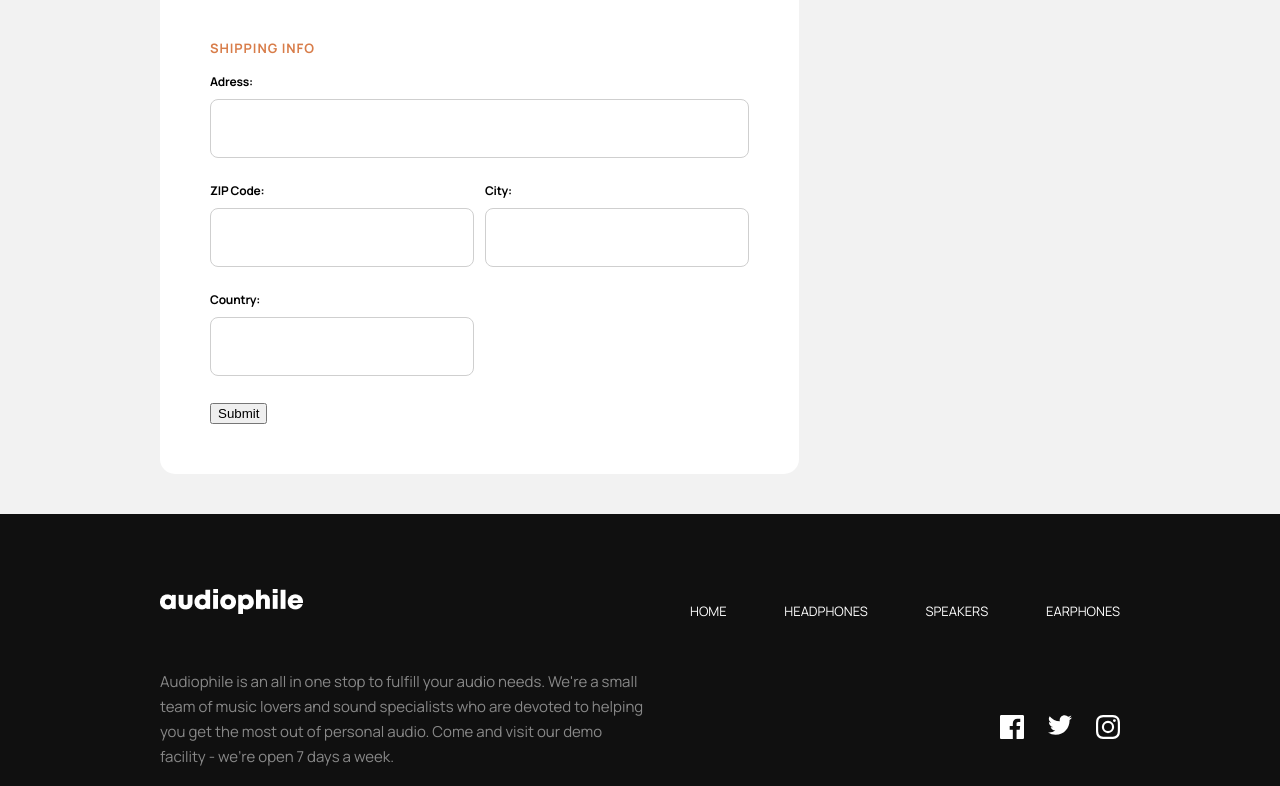
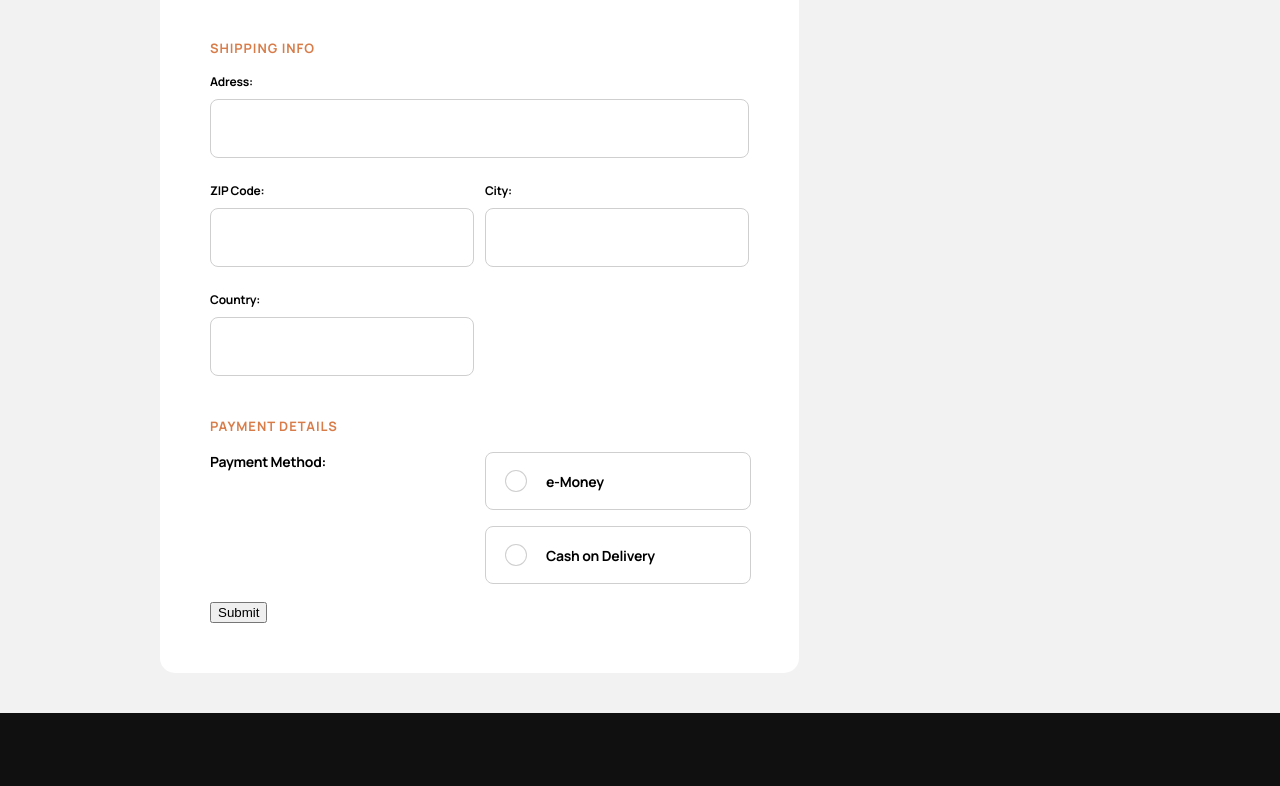
Before and after one commit to OvikGukeyan/audiophile-ecommerce-website, a React (Create React App) app: page /checkout in a window 1280 px wide. Shown: the part 577-1363 px from the top of the page. Built offline with nearby package versions, Linux system fonts and the light colour scheme.

Commit message:
payment-radio

```diff
--- a/src/pages/Checkout/Checkout.module.scss
+++ b/src/pages/Checkout/Checkout.module.scss
@@ -42,7 +42,7 @@
                 margin: 0;
             }
 
-            .billing_details {
+            form {
 
                 h3 {
                     font-size: 13px;
@@ -107,6 +107,60 @@
                         width: 100%;
                     }
                 }
+
+                .payment {
+
+                    label {
+                        display: flex;
+                        width: 100%;
+                        justify-content: space-between;
+                        font-size: 14px;
+                        font-weight: 700;
+                        line-height: 19px;
+                        letter-spacing: -0.25px;
+
+
+                        div {
+
+                            width: 49%;
+
+                            label {
+                                height: 56px;
+                                margin-bottom: 16px;
+                                display: flex;
+                                flex-direction: row-reverse;
+                                border: 1px solid #CFCFCF;
+                                border-radius: 8px;
+                                justify-content: flex-end;
+                                align-items: center;
+
+                                input {
+                                    margin:  0 20px 0 20px;
+                                    border: 2px solid white;
+                                    box-shadow: 0 0 0 1px #CFCFCF;
+                                    appearance: none;
+                                    border-radius: 50%;
+                                    width: 20px;
+                                    height: 20px;
+                                    background-color: #fff;
+                                    transition: all ease-in 0.2s;
+                                    cursor: pointer;
+
+                                    &:hover {
+                                    box-shadow: 0 0 0 1px #CD2C2C;
+
+                                    }
+
+                                    &:checked {
+                                        background-color: #D87D4A;
+                                      }
+                                }
+                            }
+                        }
+                    }
+
+
+                }
             }
 
         }
--- a/src/pages/Checkout/index.tsx
+++ b/src/pages/Checkout/index.tsx
@@ -8,9 +8,13 @@ const Checkout: React.FC = () => {
         register,
         formState: { errors, isValid },
         handleSubmit,
+        watch,
         reset } = useForm({
             mode: "onBlur"
         });
+
+    const paymentMethod = watch('payment');
+    console.log(paymentMethod)
 
     const submitHandler = () => {
         reset();
@@ -30,7 +34,6 @@ const Checkout: React.FC = () => {
                 <div className={styles.checkout_box}>
                     <h1>CHECKOUT</h1>
                     <form onSubmit={handleSubmit(submitHandler)}>
-                        <div className={styles.billing_details}>
                         <h3>BILLING DETAILS</h3>
                         <div className={styles.input_box}>
                             <label >First Name:
@@ -82,49 +85,89 @@ const Checkout: React.FC = () => {
                         <div className={styles.input_box}>
                             <label className={styles.adress_input} >Adress:
                                 {errors?.adress && <p>{errors?.adress?.message?.toString() || 'Wrong format!'}</p>}
-                                    <input className={errors?.firstName && styles.input_error} {...register('firstName', {
+                                <input className={errors?.adress && styles.input_error} {...register('adress', {
                                     required: 'Required field',
                                     pattern: {
-                                            value: /[A-Za-z]/,
+                                        value: /^[a-zA-Z0-9\s,'-]*$/,
                                         message: 'Wrong Adress format!'
                                     }
                                 })} />
                             </label>
 
                             <label >ZIP Code:
-                                    {errors?.name && <p>{errors?.lastName?.message?.toString() || 'Wrong format!'}</p>}
-                                    <input className={errors?.lastName && styles.input_error} {...register('lastName', {
+                                {errors?.zipCode && <p>{errors?.zipCode?.message?.toString() || 'Wrong format!'}</p>}
+                                <input className={errors?.zipCode && styles.input_error} {...register('zipCode', {
                                     required: 'Required field',
                                     pattern: {
-                                            value: /[0-9]/,
+                                        value: /^\d+$/,
                                         message: 'Wrong ZIP code format!'
                                     }
                                 })} />
                             </label>
 
                             <label>City:
-                                    {errors?.emailAddress && <p>{errors?.emailAddress?.message?.toString() || 'Wrong format!'}</p>}
-                                    <input className={errors?.emailAddress && styles.input_error} {...register('emailAddress', {
+                                {errors?.city && <p>{errors?.city?.message?.toString() || 'Wrong format!'}</p>}
+                                <input className={errors?.city && styles.input_error} {...register('city', {
                                     required: 'Required field',
                                     pattern: {
-                                            value: /[a-zA-Z]/,
+                                        value: /^\D*$/,
                                         message: 'Wrong City format!'
                                     }
-                                    })}  />
+                                })} />
                             </label>
                             <label>Country:
-                                    {errors?.phoneNumber && <p>{errors?.phoneNumber?.message?.toString() || 'Wrong format!'}</p>}
-                                    <input className={errors?.phoneNumber && styles.input_error} {...register('phoneNumber', {
+                                {errors?.country && <p>{errors?.country?.message?.toString() || 'Wrong format!'}</p>}
+                                <input className={errors?.country && styles.input_error} {...register('country', {
                                     required: 'Required field',
                                     pattern: {
-                                            value: /[a-zA-Z]/,
+                                        value: /^\D*$/,
                                         message: 'Wrong Country format!'
                                     }
-                                    })}  />
+                                })} />
                             </label>
 
                         </div>
+
+                        <h3>PAYMENT DETAILS</h3>
+                        <div className={styles.payment}>
+                            <label>Payment Method:
+                                <div>
+                                    <label>e-Money
+                                        <input  {...register('payment')} type="radio" value="e-Money" />
+                                    </label>
+
+                                    <label>Cash on Delivery
+                                        <input type="radio" {...register('payment')} value="cash" />
+                                    </label>
                                 </div>
+                            </label>
+                        </div>
+                        {paymentMethod === 'e-Money' &&
+                            <div className={styles.input_box}>
+                                <label>e-Money Number
+                                    {errors?.eMoneyNimber && <p>{errors?.eMoneyNimber?.message?.toString() || 'Wrong format!'}</p>}
+                                    <input className={errors?.eMoneyNimber && styles.input_error}  {...register('eMoneyNimber', {
+                                        required: 'Required field',
+                                        pattern: {
+                                            value: /^[0-9]{12,19}$/,
+                                            message: 'Wrong e-Money Number format!'
+                                        }
+                                    })} />
+                                </label>
+                                <label>e-Money PIN
+                                    {errors?.eMoneyPin && <p>{errors?.eMoneyPin?.message?.toString() || 'Wrong format!'}</p>}
+                                    <input className={errors?.eMoneyPin && styles.input_error} {...register('eMoneyPin', {
+                                        required: 'Required field',
+                                        pattern: {
+                                            value: /^[0-9]{4}$/,
+                                            message: 'Wrong PIN format!'
+                                        }
+
+                                    })} />
+                                </label>
+                            </div>
+                        }
+
                         <input type="submit" />
                     </form>
                 </div>
```
Lines whose indentation alone changed are shown as unchanged.
